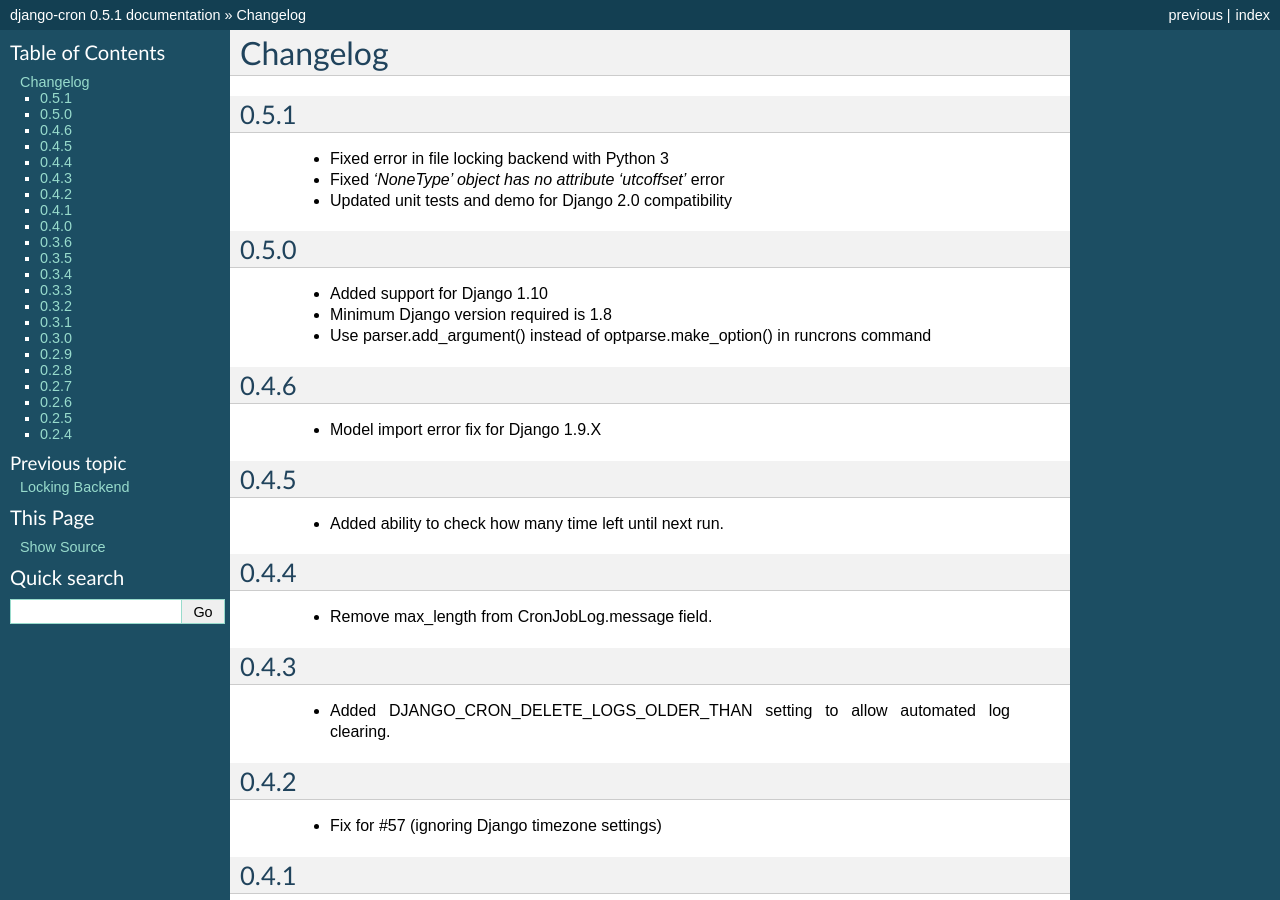
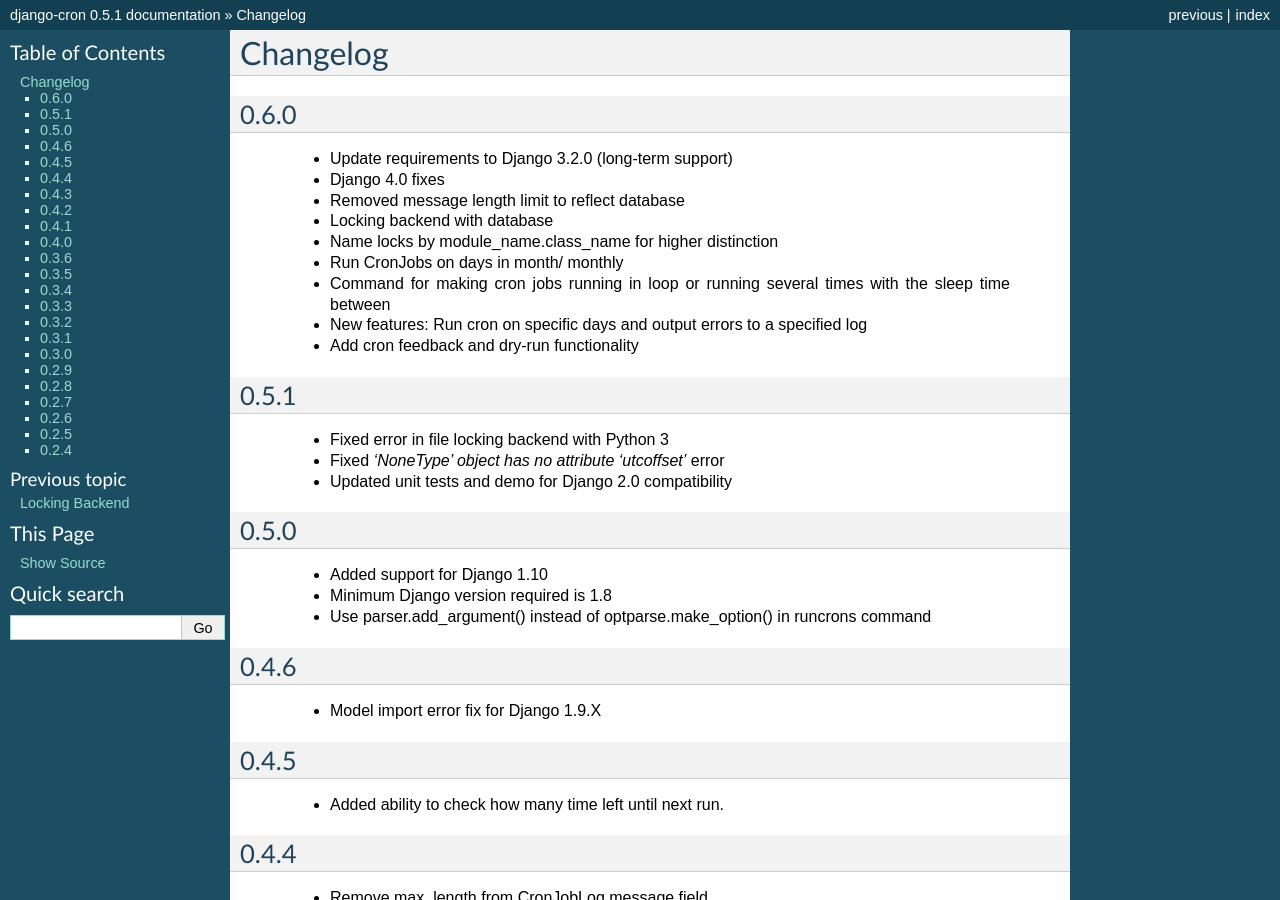
Before and after one commit to Tivix/django-cron, a Sphinx documentation site: the page built from docs/changelog.rst, in a window 1280 px wide and 900 px high. Built offline with Sphinx 7.4.7, drawn with Linux system fonts in a browser that asks for light colours.

Commit message:
DOCS/ update changelog

```diff
--- a/docs/changelog.rst
+++ b/docs/changelog.rst
@@ -1,5 +1,26 @@
 Changelog
 =========
+0.6.0
+------
+
+    - Update requirements to Django 3.2.0 (long-term support)
+
+    - Django 4.0 fixes
+
+    - Removed message length limit to reflect database
+
+    - Locking backend with database
+
+    - Name locks by module_name.class_name for higher distinction
+
+    - Run CronJobs on days in month/ monthly
+
+    - Command for making cron jobs running in loop or running several times with the sleep time between
+
+    - New features: Run cron on specific days and output errors to a specified log
+
+    - Add cron feedback and dry-run functionality
+
 0.5.1
 ------
 
```
